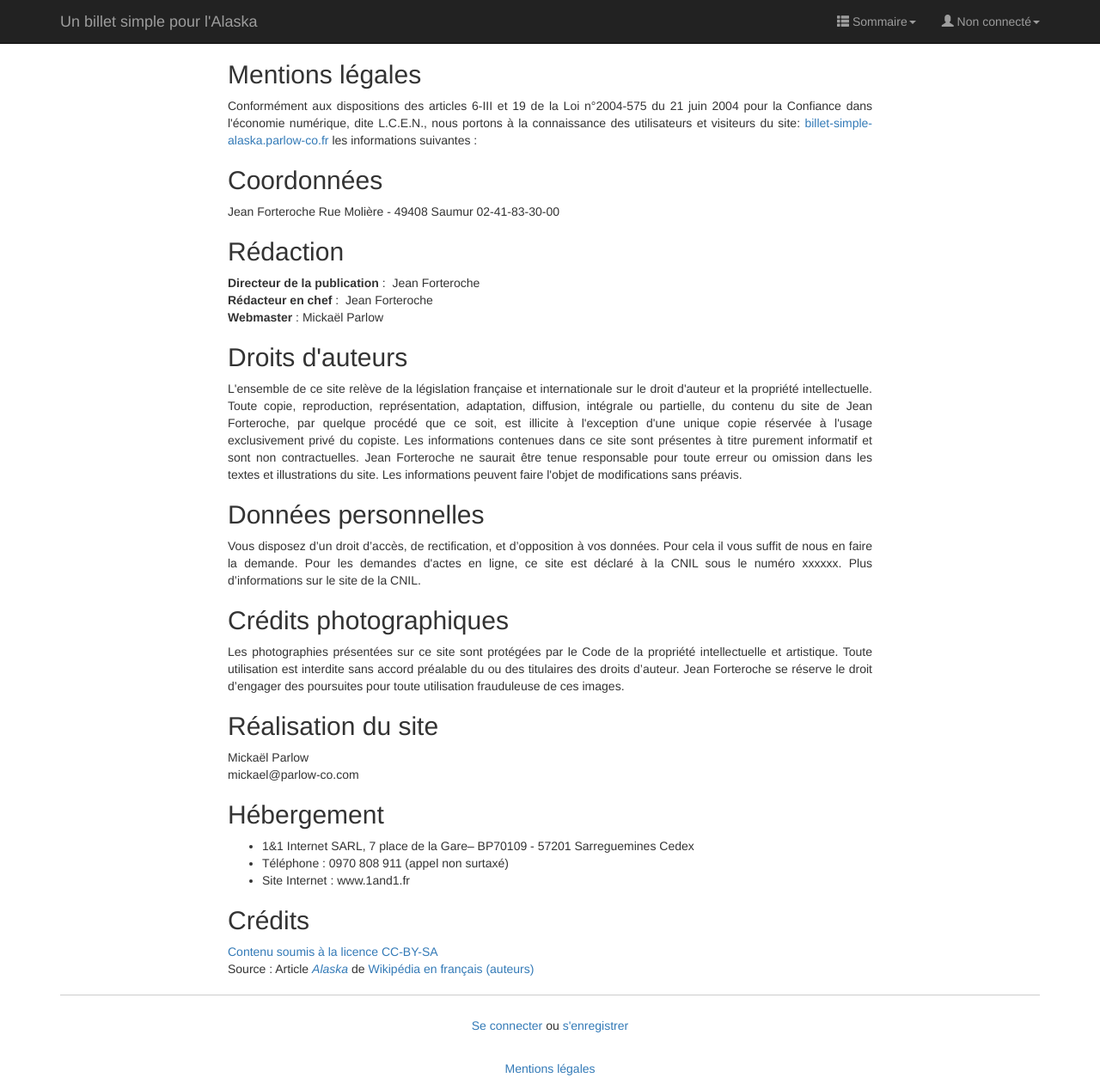
After one commit to Maclaud49/Alaska_Soutenance, a PHP site: template views/mentions_legales.html.twig in a window 1280 px wide. The commit adds this page. Shown: the whole page at 86% size. Run offline with PHP 8.4, Linux system fonts and the light colour scheme; the template is opened without the code that fills it, so the values that code supplies are empty; some libraries are stand-ins or nearby versions.

Commit message:
*Deleted credtits page *Added legal notices page *fixed minor bugs

```diff
--- a/app/routes.php
+++ b/app/routes.php
@@ -5,8 +5,8 @@ $app->get('/', "Alaska\Controller\HomeController::indexAction")
 ->bind('home');
 
 // Credits page
-$app->get('/Credits', "Alaska\Controller\HomeController::creditsAction")
-    ->bind('credits');
+$app->get('/mentions-legales', "Alaska\Controller\HomeController::mentionsLegalesAction")
+    ->bind('mentions_legales');
 
 // Home page by pages
 $app->get('/page/{pageId}', "Alaska\Controller\HomeController::indexPageAction")
--- a/src/Controller/HomeController.php
+++ b/src/Controller/HomeController.php
@@ -245,9 +245,9 @@ class HomeController {
      * @param Request $request Incoming request
      * @param Application $app Silex application
      */
-    public function creditsAction(Application $app) {
+    public function mentionsLegalesAction(Application $app) {
         $articlesVisible = $app['manager.article']->findAllVisible();
-        return $app['twig']->render('credits.html.twig', array(
+        return $app['twig']->render('mentions_legales.html.twig', array(
             'articlesVisible' => $articlesVisible
         ));
     }
--- a/views/admin.html.twig
+++ b/views/admin.html.twig
@@ -240,7 +240,7 @@
             {% else %}
                 <div class="alert alert-warning">Pas d'utilisateurs.</div>
             {% endif %}
-            <a href="{{ path('admin_user_add') }}"><button type="button" class="btn btn-primary"><span class="glyphicon glyphicon-plus"></span> Ajouter un utilisateurr</button></a>
+            <a href="{{ path('admin_user_add') }}"><button type="button" class="btn btn-primary"><span class="glyphicon glyphicon-plus"></span> Ajouter un utilisateur</button></a>
         </div>
     </div>
 {% endblock %}
--- a/views/credits.html.twig
+++ b/views/credits.html.twig
@@ -5,7 +5,7 @@
 {% block content %}
     <div class="row text-center" style ="margin:100px 0 100px 0">
         <div class="col-lg-12">
-            <img class="img-responsive" src="{{ asset('/images/wiki.png') }}" height="150px" width="150px" alt="Logo Wiki" style ="margin-right:auto;margin-left:auto"/>
+            <img class="img-responsive" src="{{ asset('/images/wiki.png') }}" height="150px" width="150px" alt="Logo Wiki"/>
         </div>
         <div class="col-lg-12">
             <h2>
--- a/views/error.html.twig
+++ b/views/error.html.twig
@@ -1,12 +1,12 @@
 {% extends "layout.html.twig" %}
 
-{% block title %}Error!{% endblock %}
+{% block title %}Erreur{% endblock %}
 
 {% block content %}
 
-    <div class="row text-center" style ="margin:100px 0 100px 0">
+    <div class="row text-center">
         <div class="col-lg-12 ">
-            <img class="img-responsive" src="{{ asset('/images/icon_livre.png') }}" alt="Livre erreur" style ="margin-right:auto;margin-left:auto"/>
+            <img class="img-responsive" src="{{ asset('/images/icon_livre.png') }}" alt="Livre erreur"/>
         </div>
         <div class=" col-lg-12">
             <h2>
--- a/views/index.html.twig
+++ b/views/index.html.twig
@@ -1,6 +1,6 @@
 {% extends "layout.html.twig" %}
 
-{% block title %}Home{% endblock %}
+{% block title %}Accueil{% endblock %}
 
 {% block content %}
     <div class="container">
--- a/views/layout.html.twig
+++ b/views/layout.html.twig
@@ -72,10 +72,10 @@
         <div id="content">{% block content %}{% endblock %}</div>
         <footer class="footer">
             {% if is_granted('IS_AUTHENTICATED_FULLY') %}
-                <a href="{{ path('credits') }}">Crédits</a>
+                <a href="{{ path('mentions_legales') }}">Mentions légales</a>
             {% else %}
-                <a href="{{ path('login') }}">Se connecter</a> ou <a href="{{ path('register') }}">s'enregistrer</a>
-                <a href="{{ path('credits') }}">Crédits</a>
+                <a href="{{ path('login') }}">Se connecter</a> ou <a href="{{ path('register') }}">s'enregistrer</a><br>
+                <a href="{{ path('mentions_legales') }}">Mentions légales</a>
             {% endif %}
 
         </footer>
--- /dev/null
+++ b/views/mentions_legales.html.twig
@@ -0,0 +1,56 @@
+{% extends "layout.html.twig" %}
+
+{% block title %}Mentions légales{% endblock %}
+
+{% block content %}
+
+<div class="mentions_legales row">
+    <div class="col-md-offset-2 col-md-8 col-md-offset-2">
+
+    <h2>Mentions légales</h2>
+        Conformément aux dispositions des articles 6-III et 19 de la Loi n°2004-575 du 21 juin 2004 pour la Confiance dans l'économie numérique, dite L.C.E.N., nous portons à la connaissance des utilisateurs et visiteurs du site: <a href="http://billet-simple-alaska.parlow-co.fr">billet-simple-alaska.parlow-co.fr</a> les informations suivantes :
+
+    <h2>Coordonnées</h2>
+        <span class="alaligne">Jean Forteroche</span>
+        <span class="alaligne">Rue Molière - 49408 Saumur</span>
+        <span class="alaligne">02-41-83-30-00</span>
+
+    <h2>Rédaction</h2>
+        <strong>Directeur de la publication</strong> :  Jean Forteroche<br>
+        <strong>Rédacteur en chef</strong> :  Jean Forteroche<br>
+        <strong>Webmaster</strong> : Mickaël Parlow
+
+    <h2>Droits d'auteurs</h2>
+        L'ensemble de ce site relève de la législation française et internationale sur le droit d'auteur et la propriété intellectuelle. Toute copie, reproduction, représentation, adaptation, diffusion, intégrale ou partielle, du contenu du site de Jean Forteroche, par quelque procédé que ce soit, est illicite à l'exception d'une unique copie réservée à l'usage exclusivement privé du copiste.
+
+        Les informations contenues dans ce site sont présentes à titre purement informatif et sont non contractuelles. Jean Forteroche ne saurait être tenue responsable pour toute erreur ou omission dans les textes et illustrations du site. Les informations peuvent faire l'objet de modifications sans préavis.
+
+    <h2>Données personnelles</h2>
+        Vous disposez d’un droit d’accès, de rectification, et d’opposition à vos données. Pour cela il vous suffit de nous en faire la demande.
+        Pour les demandes d'actes en ligne, ce site est déclaré à la CNIL sous le numéro xxxxxx. Plus d’informations sur le site de la CNIL.
+
+    <h2>Crédits photographiques</h2>
+        Les photographies présentées sur ce site sont protégées par le Code de la propriété intellectuelle et artistique.
+        Toute utilisation est interdite sans accord préalable du ou des titulaires des droits d’auteur. Jean Forteroche se réserve le droit d’engager des poursuites pour toute utilisation frauduleuse de ces images.
+
+    <h2>Réalisation du site</h2>
+        Mickaël Parlow<br>
+        mickael@parlow-co.com
+
+    <h2>Hébergement</h2>
+        <ul class="list-none">
+            <li>1&amp;1 Internet SARL, 7 place de la Gare– BP70109 - 57201 Sarreguemines Cedex</li>
+            <li>Téléphone : 0970 808 911 (appel non surtaxé)</li>
+            <li>Site Internet : www.1and1.fr</li>
+        </ul>
+
+    <h2>Crédits</h2>
+        <a href="http://creativecommons.org/licenses/by-sa/3.0/deed.fr">Contenu soumis à la licence CC-BY-SA</a><br>
+        Source : Article <em><a href="http://fr.wikipedia.org/wiki/Alaska">Alaska</a></em> de
+        <a href="http://fr.wikipedia.org/">Wikipédia en français</a>
+        <a href="http://fr.wikipedia.org/w/index.php?title=Alaska&action=history">(auteurs)</a>
+
+    </div>
+</div>
+
+{% endblock %}
--- a/web/css/alaska.css
+++ b/web/css/alaska.css
@@ -76,6 +76,11 @@ label.required:after {
     line-height:50px;
 }
 
+.mentions_legales{
+    text-align: justify;
+    margin-bottom:20px
+}
+
 @media screen and (max-width: 500px){
     .carousel-caption h2{
         font-size:1em;
```
